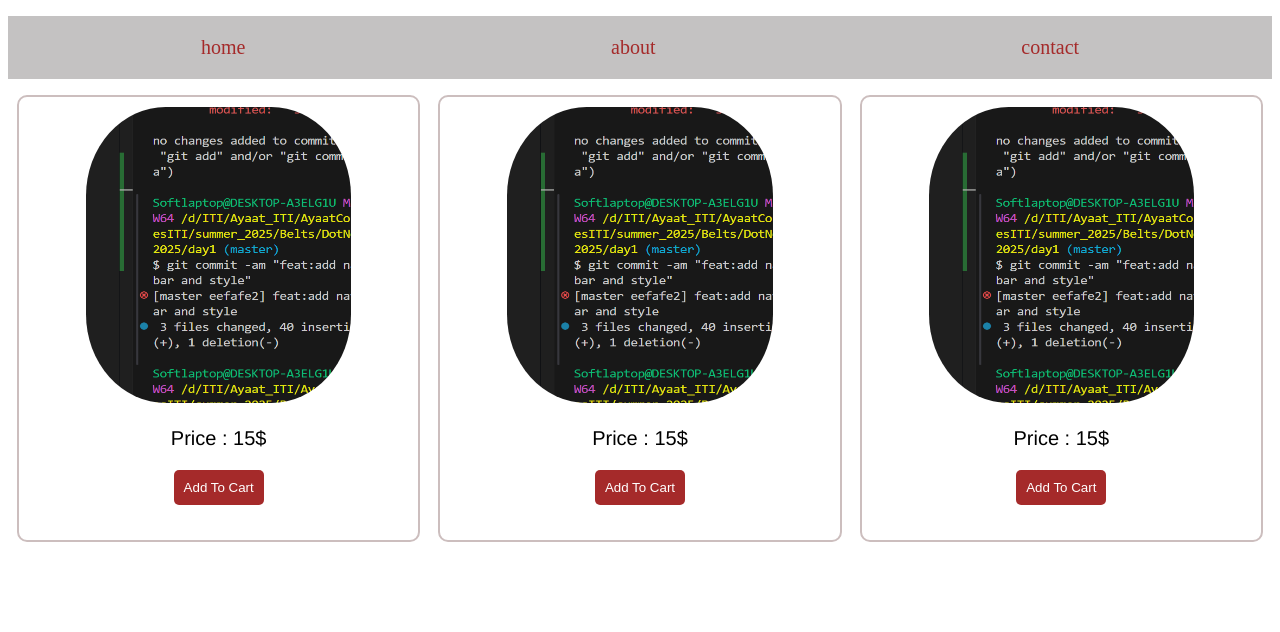
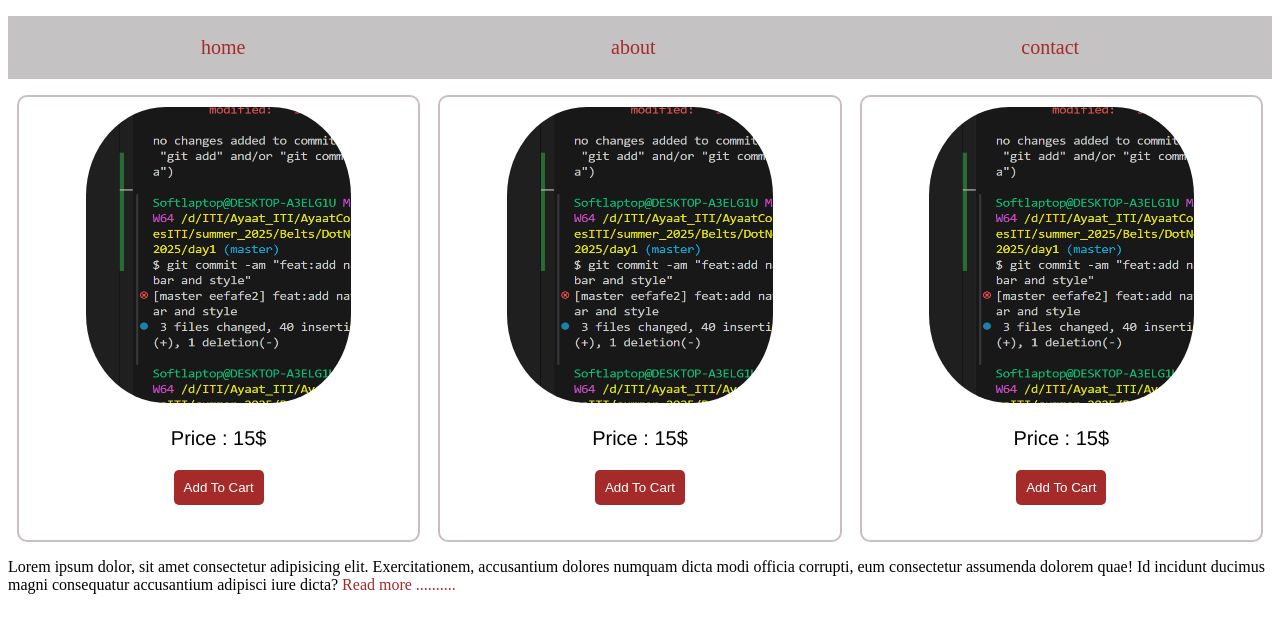
Before and after one commit to ayaatadel/Belts_DotNet_2025, a plain HTML site: page day1/index.html in a window 1280 px wide. Drawn offline with Linux system fonts and the light colour scheme.

Commit message:
feat:add text and style and add commit ammend

```diff
--- a/day1/index.html
+++ b/day1/index.html
@@ -30,5 +30,13 @@
         <button>Add To Cart</button>
     </div>
     </section>
+
+    <section class="text">
+        <p>
+            Lorem ipsum dolor, sit amet consectetur adipisicing elit. Exercitationem, accusantium dolores numquam dicta modi officia corrupti, eum consectetur assumenda dolorem quae! Id incidunt ducimus magni consequatur accusantium adipisci iure dicta?
+            <span>
+              <a href="">  Read more ..........</a></span>
+        </p>
+    </section>
 </body>
 </html>
--- a/day1/style.css
+++ b/day1/style.css
@@ -64,3 +64,9 @@ section div p{
     font-size: 20px;
 
 }
+
+.text span a{
+    color:brown;
+    text-decoration: none;
+
+}
```
Also changed, not shown: day1/lecNote.txt.
